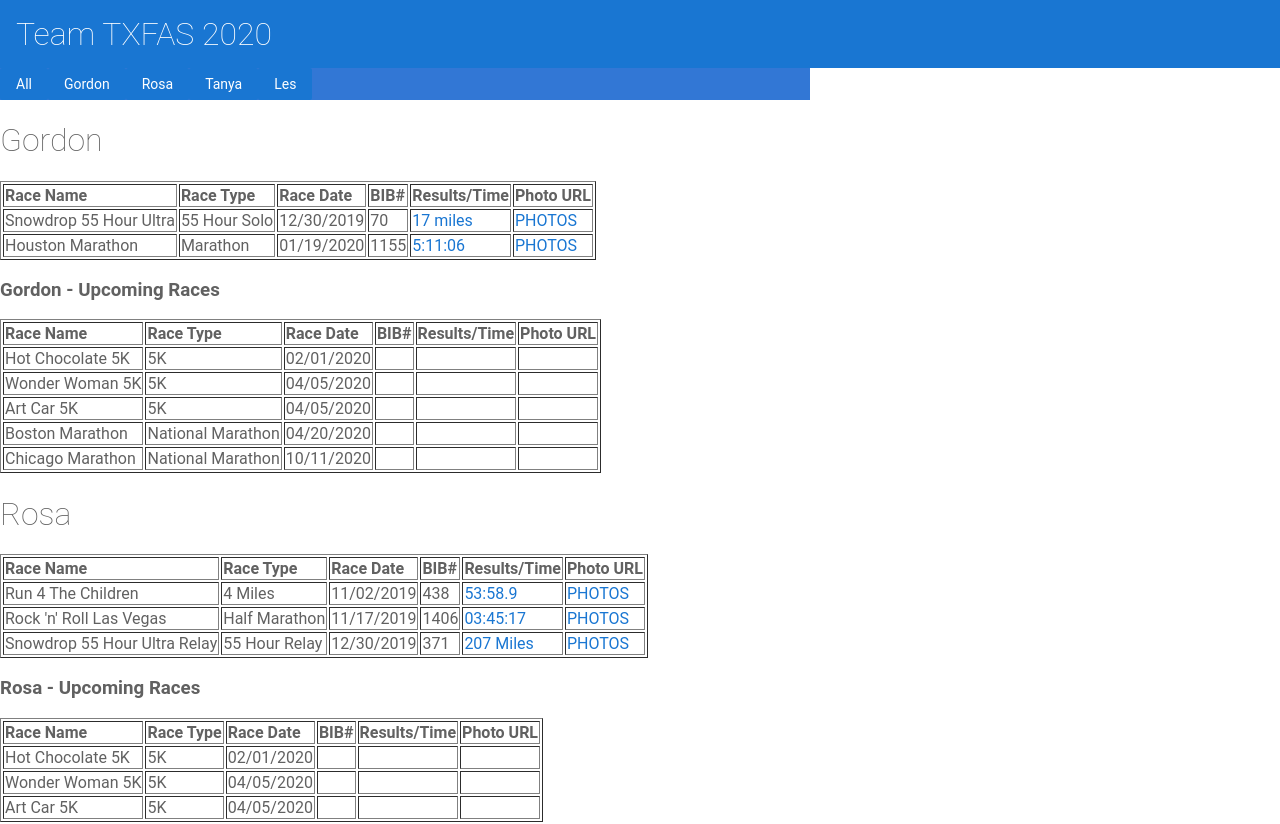
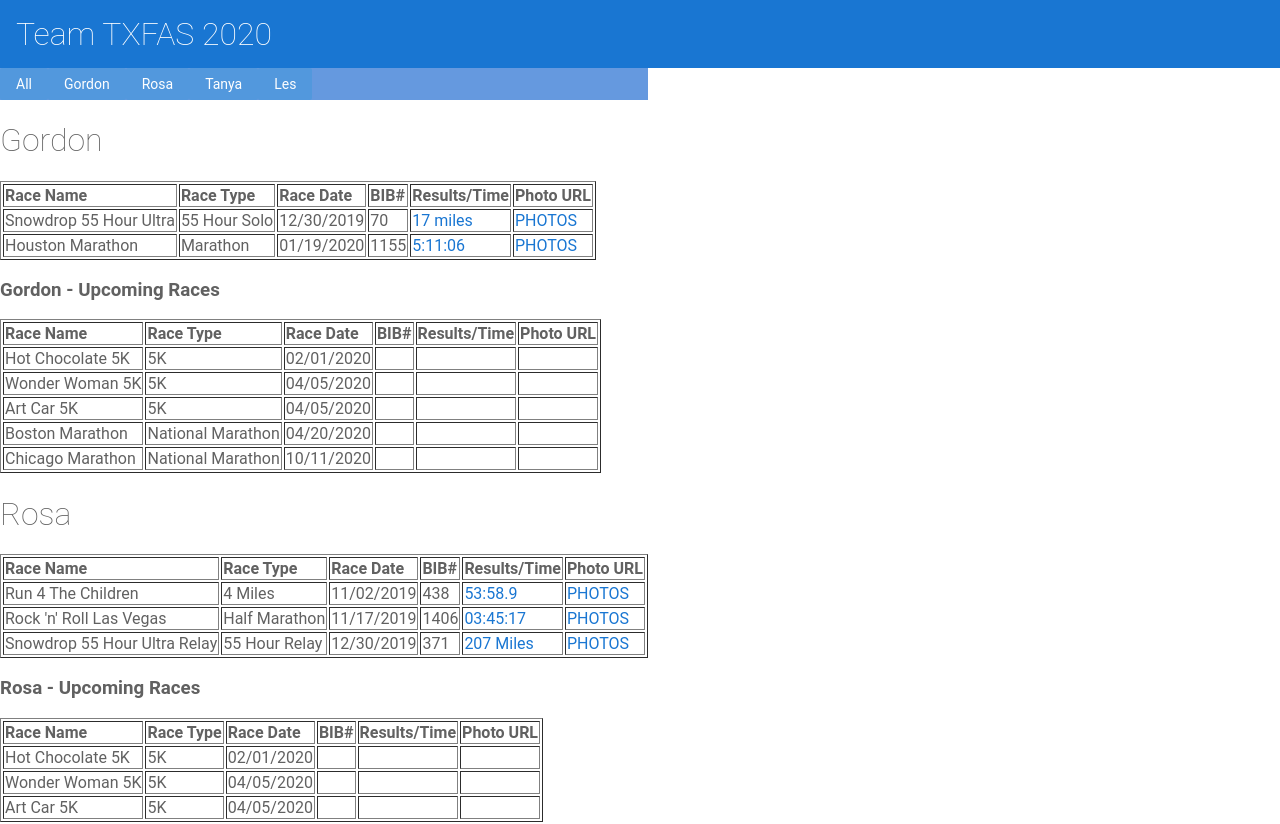
Before and after one commit to gchristie/txfas, an Angular app: page / in a window 1280 px wide. Shown: the top 824 px of the page. Built offline with nearby package versions, Linux system fonts and the light colour scheme.

Commit message:
1 file modified

```diff
--- a/src/styles.css
+++ b/src/styles.css
@@ -14,7 +14,8 @@ body {
 
 
 .myTab{
-    width:810px;
+    width:100%;
+    opacity: 0.75;
     background: #3277d5;
 }
 .container {
```
